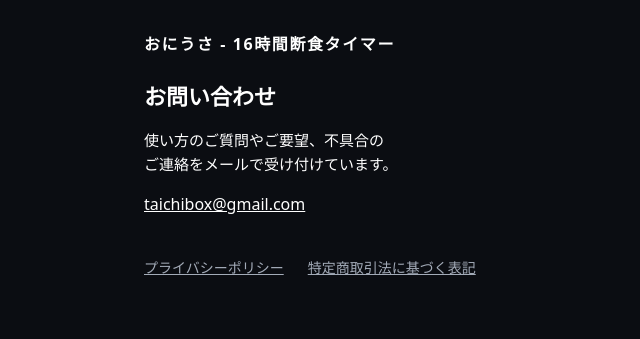
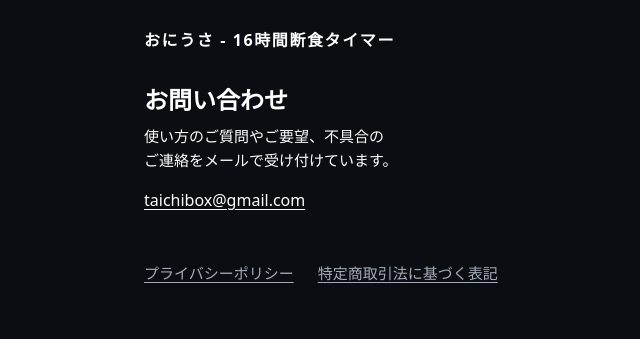
Before and after one commit to ta1pre/haradoke-legal, a plain HTML site: page support/index.html in a window 1280 px wide. Shown: the whole page, without its empty margins (180-820 px from the left). Drawn offline with Linux system fonts and the light colour scheme.

Commit message:
問い合わせページの文字と余白を調整

```diff
--- a/style.css
+++ b/style.css
@@ -13,8 +13,13 @@ nav a{padding:12px 0}
 @media (min-width:768px){dl{grid-template-columns:200px 1fr}dt,dd{margin:0;padding:16px 0;border-top:1px solid rgba(255,255,255,.08)}}
 
 .support .brand{line-height:24px}
-.support h1{line-height:32px;margin-bottom:16px}
+.support h1{font-size:24px;line-height:32px;margin-bottom:16px}
 .support-intro{margin:0;max-width:32em;font-size:15px;line-height:24px;text-wrap:balance}
 .support-email{display:inline-block;padding:16px 0;font-size:16px;line-height:24px;color:inherit}
-.support nav{gap:0 24px;margin-top:16px;line-height:24px}
+.support nav{gap:0 24px;margin-top:16px;font-size:15px;line-height:24px}
 .support nav a{padding:8px 0}
+.support span{position:relative;top:-4px}
+.support h1 span{top:4px}
+.support nav span{top:5px}
+.support a{text-decoration:none}
+.support a span{text-decoration:underline;text-underline-offset:.18em}
--- a/support/index.html
+++ b/support/index.html
@@ -8,13 +8,13 @@
 </head>
 <body>
   <main class="page support">
-    <p class="brand">おにうさ - 16時間断食タイマー</p>
-    <h1>お問い合わせ</h1>
-    <p class="support-intro">使い方のご質問やご要望、不具合のご連絡をメールで受け付けています。</p>
-    <a class="support-email" href="mailto:taichibox@gmail.com">taichibox@gmail.com</a>
+    <p class="brand"><span>おにうさ - 16時間断食タイマー</span></p>
+    <h1><span>お問い合わせ</span></h1>
+    <p class="support-intro"><span>使い方のご質問やご要望、不具合のご連絡をメールで受け付けています。</span></p>
+    <a class="support-email" href="mailto:taichibox@gmail.com"><span>taichibox@gmail.com</span></a>
     <nav aria-label="法務情報">
-      <a href="../privacy/">プライバシーポリシー</a>
-      <a href="../tokushoho/">特定商取引法に基づく表記</a>
+      <a href="../privacy/"><span>プライバシーポリシー</span></a>
+      <a href="../tokushoho/"><span>特定商取引法に基づく表記</span></a>
     </nav>
   </main>
 </body>
```
Also changed, not shown: 1 other file.
